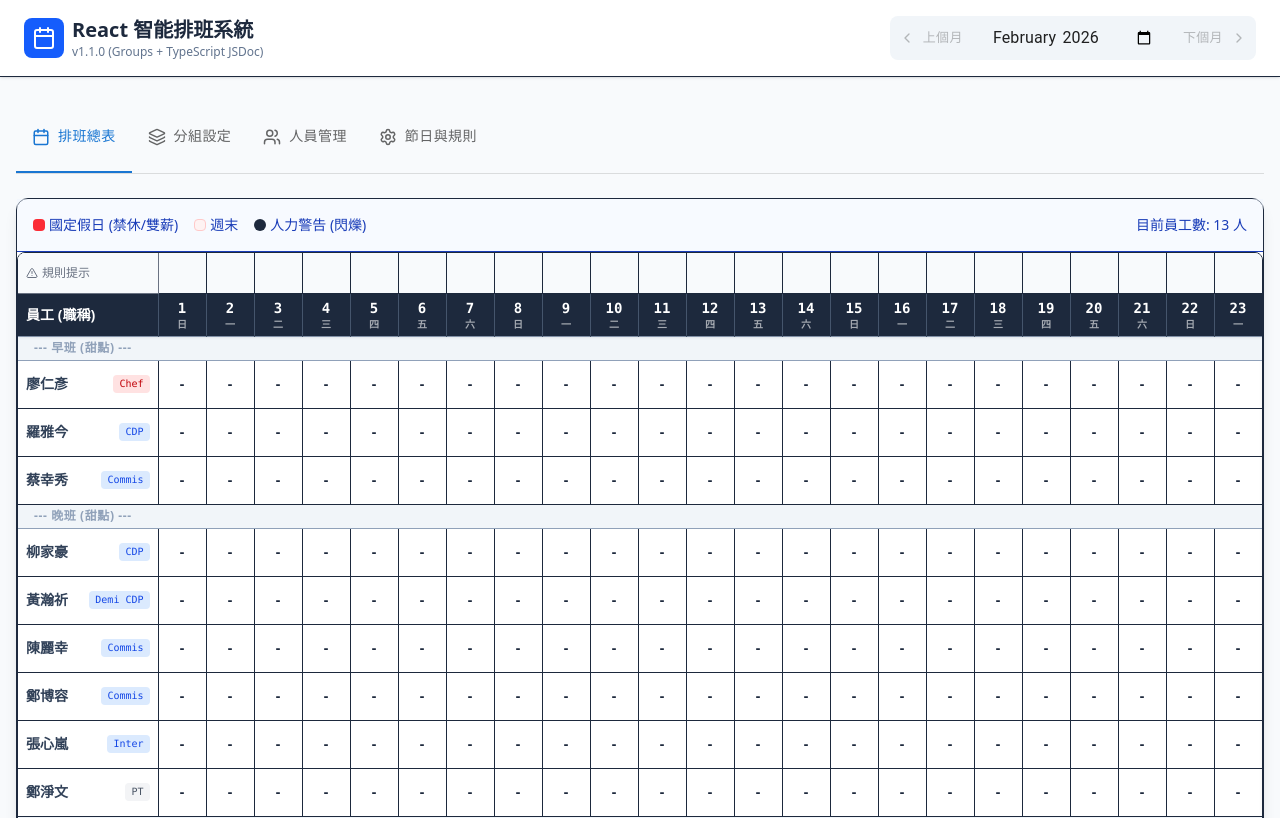
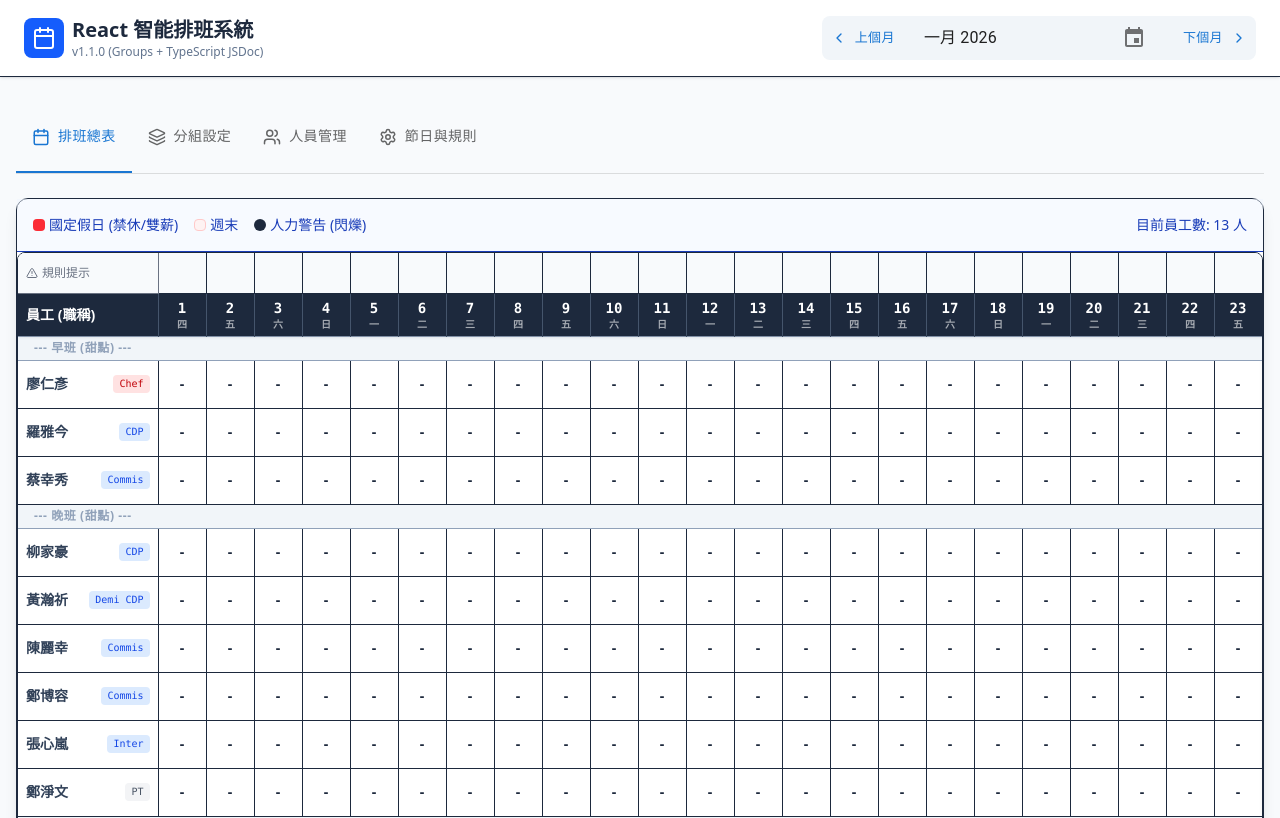
Before and after one commit to ubuntu030/calendar-schedule, a React (Vite) app: page / in a window 1280 px wide. Shown: the top 818 px of the page. Built offline with nearby package versions, Linux system fonts and the light colour scheme.

Commit message:
改寫月份選擇器

```diff
--- a/package.json
+++ b/package.json
@@ -19,6 +19,7 @@
     "@fullcalendar/resource-timeline": "^6.1.20",
     "@mui/icons-material": "^7.3.7",
     "@mui/material": "^7.3.7",
+    "@mui/x-date-pickers": "^8.26.0",
     "@tailwindcss/cli": "^4.1.18",
     "@tailwindcss/vite": "^4.1.18",
     "clsx": "^2.1.1",
--- a/src/App.tsx
+++ b/src/App.tsx
@@ -1,7 +1,7 @@
-import { useState, type SetStateAction } from "react";
+import { useState } from "react";
 import "./App.css";
 
-import { Tabs, Tab, Box, TextField, Button } from "@mui/material";
+import { Tabs, Tab, Box, Button } from "@mui/material";
 import {
   Calendar,
   Users,
@@ -10,6 +10,11 @@
   ChevronLeft,
   Layers,
 } from "lucide-react";
+import { AdapterDateFns } from "@mui/x-date-pickers/AdapterDateFns";
+import { LocalizationProvider } from "@mui/x-date-pickers/LocalizationProvider";
+import { DatePicker } from "@mui/x-date-pickers/DatePicker";
+import { addMonths, subMonths, format } from "date-fns";
+import { zhTW } from "date-fns/locale/zh-TW";
 import {
   GroupManager,
   HolidayManager,
@@ -19,7 +24,7 @@
 
 export default function App() {
   const [currentTab, setCurrentTab] = useState(0);
-  const [currentMonth, setCurrentMonth] = useState("2026-02");
+  const [currentDate, setCurrentDate] = useState(new Date());
 
   // 初始資料
   const [staffList, setStaffList] = useState([
@@ -62,12 +67,13 @@
 
   // 更新排班
   const handleUpdateShift = (staffId: string, day: string, value: string) => {
-    setSchedules((prev) => {
-      const monthData = prev[currentMonth] || {};
+    const currentMonthString = format(currentDate, "yyyy-MM");
+    setSchedules((prev: Record<string, any>) => {
+      const monthData = prev[currentMonthString] || {};
       const staffData = monthData[staffId] || {};
       return {
         ...prev,
-        [currentMonth]: {
+        [currentMonthString]: {
           ...monthData,
           [staffId]: { ...staffData, [day]: value },
         },
@@ -75,8 +81,12 @@
     });
   };
 
-  const handleMonthChange = (e) => {
-    setCurrentMonth(e.target.value);
+  const handlePrevMonth = () => {
+    setCurrentDate((prevDate) => subMonths(prevDate, 1));
+  };
+
+  const handleNextMonth = () => {
+    setCurrentDate((prevDate) => addMonths(prevDate, 1));
   };
 
   return (
@@ -97,24 +107,38 @@
           </div>
         </div>
 
+        <LocalizationProvider dateAdapter={AdapterDateFns} adapterLocale={zhTW}>
           <div className="flex items-center gap-4 bg-slate-100 p-1.5 rounded-lg">
-          <Button size="small" disabled startIcon={<ChevronLeft size={16} />}>
+            <Button
+              size="small"
+              startIcon={<ChevronLeft size={16} />}
+              onClick={handlePrevMonth}
+            >
               上個月
             </Button>
-          <TextField
-            type="month"
-            value={currentMonth}
-            onChange={handleMonthChange}
-            variant="standard"
-            InputProps={{
+            <DatePicker
+              views={["year", "month"]}
+              value={currentDate}
+              onChange={(newDate) => newDate && setCurrentDate(newDate)}
+              slotProps={{
+                textField: {
+                  variant: "standard",
+                  InputProps: {
                     disableUnderline: true,
                     className: "font-bold text-slate-700 mx-2",
+                  },
+                },
               }}
             />
-          <Button size="small" disabled endIcon={<ChevronRight size={16} />}>
+            <Button
+              size="small"
+              endIcon={<ChevronRight size={16} />}
+              onClick={handleNextMonth}
+            >
               下個月
             </Button>
           </div>
+        </LocalizationProvider>
       </header>
 
       {/* 主要內容區 */}
@@ -169,7 +193,7 @@
                 <div>目前員工數: {staffList.length} 人</div>
               </div>
               <ScheduleTable
-                currentMonth={currentMonth}
+                currentMonth={format(currentDate, "yyyy-MM")}
                 staffList={staffList}
                 groups={groups}
                 schedules={schedules}
```
Also changed, not shown: 1 other file (tests, documents, lock files or other folders). Lines whose indentation alone changed are shown as unchanged.
